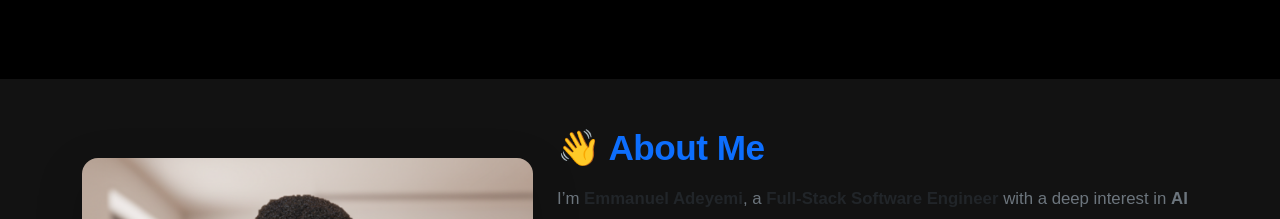
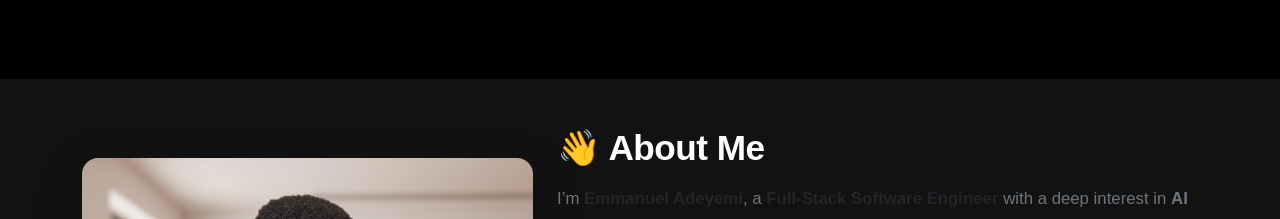
Before and after one commit to cyrus-nodejs/portfolio, a React (Vite) app in the folder Cyrusportfolio/: page / in a window 1280 px wide. Shown: the part 4760-4979 px from the top of the page. Built offline with nearby package versions, Linux system fonts and the light colour scheme; no server answers; a web font is replaced by a local one.

Commit message:
freshupdate commit

```diff
--- a/Cyrusportfolio/src/page/AboutMe.tsx
+++ b/Cyrusportfolio/src/page/AboutMe.tsx
@@ -45,7 +45,7 @@ const About = () => {
               className="about-text"
             >
               <motion.h2
-                className="fw-bold mb-3 text-primary"
+                className="fw-bold mb-3 "
                 style={{ fontSize: "2.2rem", letterSpacing: "-0.5px" }}
               >
                 👋 About Me
```
